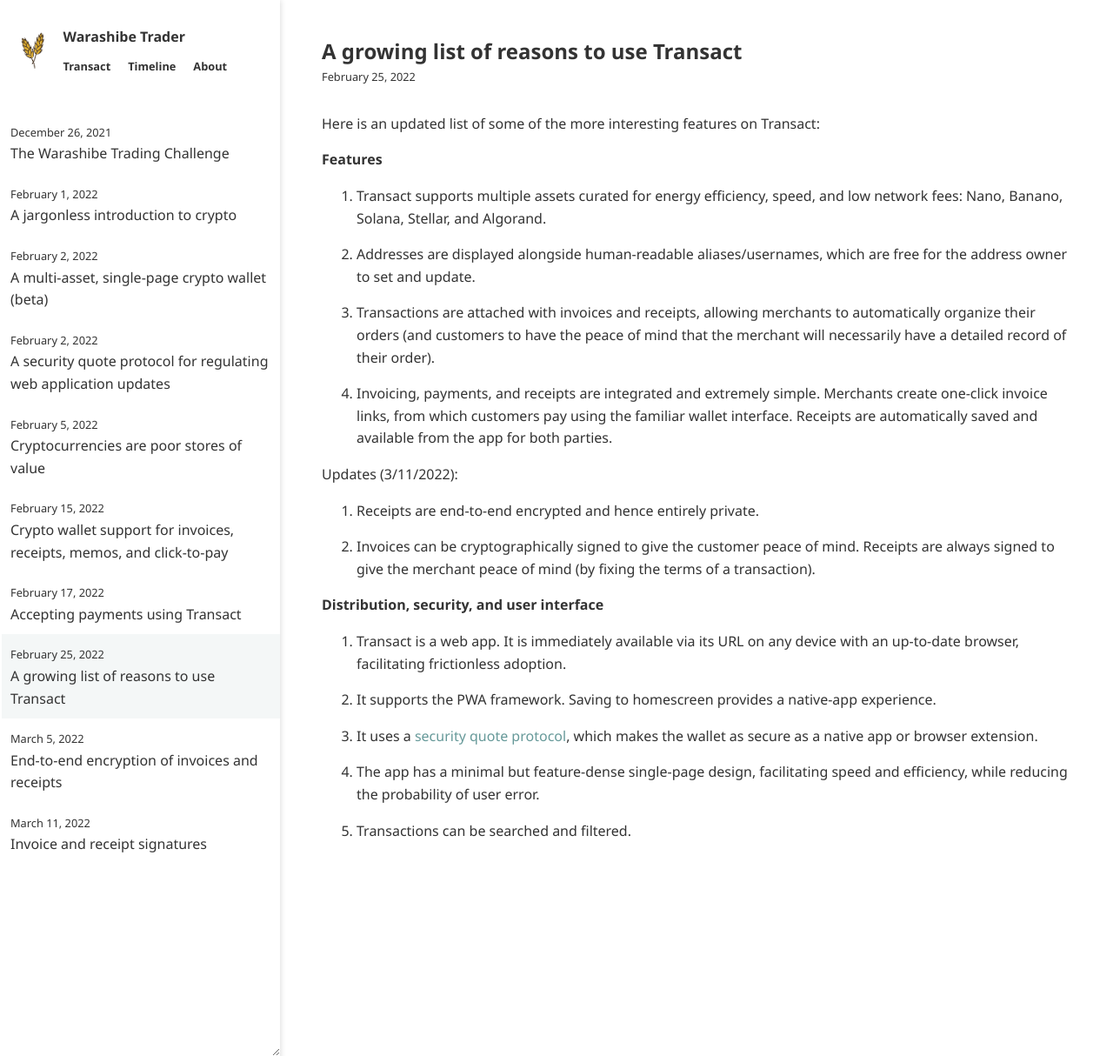
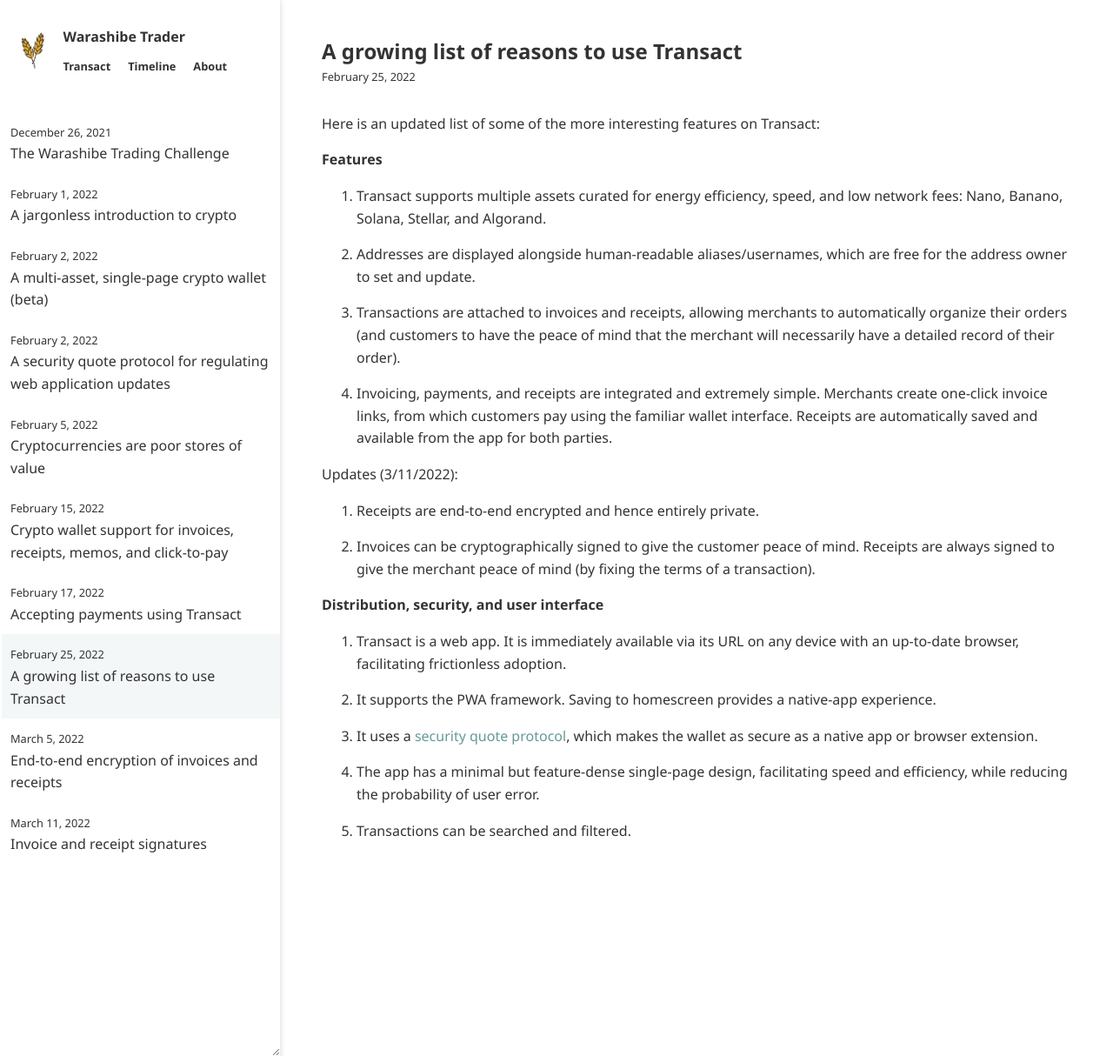
Before and after one commit to warashibetrader/warashibetrader.github.io, a Jekyll site: the page built from _posts/2022-02-25-feature-list.md, in a window 1280 px wide and 1214 px high. Shown: the whole window at 87% size. Built offline with Jekyll 4.4.1, drawn with Linux system fonts in a browser that asks for light colours.

Commit message:
Update 2022-02-25-feature-list.md

```diff
--- a/_posts/2022-02-25-feature-list.md
+++ b/_posts/2022-02-25-feature-list.md
@@ -11,7 +11,7 @@
 
 2. Addresses are displayed alongside human-readable aliases/usernames, which are free for the address owner to set and update.
 
-3. Transactions are attached with invoices and receipts, allowing merchants to automatically organize their orders (and customers to have the peace of mind that the merchant will necessarily have a detailed record of their order).
+3. Transactions are attached to invoices and receipts, allowing merchants to automatically organize their orders (and customers to have the peace of mind that the merchant will necessarily have a detailed record of their order).
 
 4. Invoicing, payments, and receipts are integrated and extremely simple. Merchants create one-click invoice links, from which customers pay using the familiar wallet interface. Receipts are automatically saved and available from the app for both parties.
 
```
